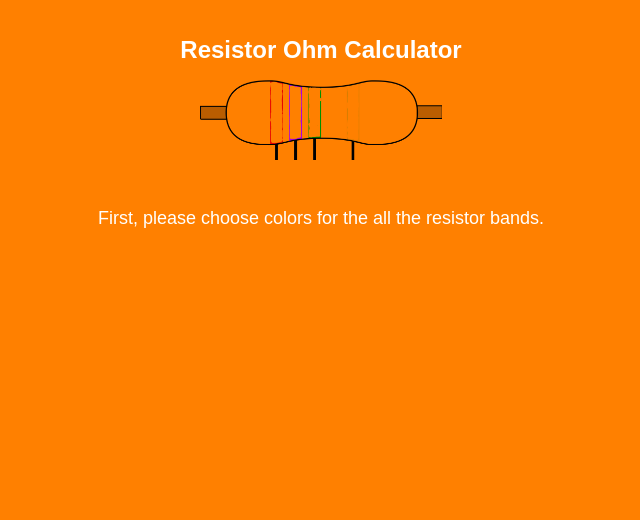
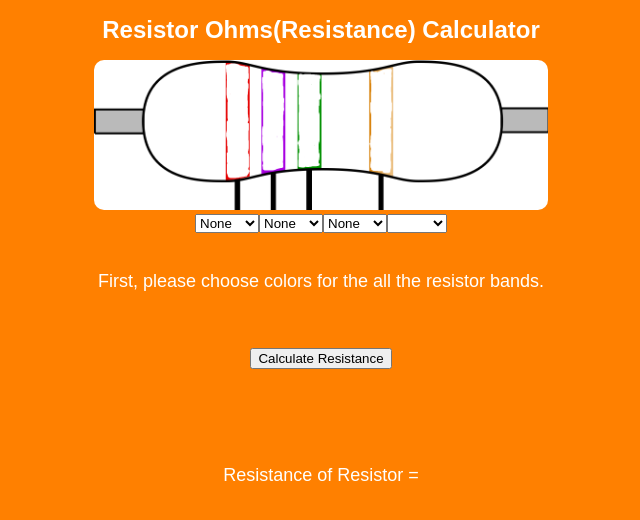
Before and after one commit to bbcawodu/ohm-value-calculator, a React (Create React App) app: page / in a window 1280 px wide. Shown: the top 520 px of the page, without its empty margins (319-959 px from the left). Built offline with nearby package versions, Linux system fonts and the light colour scheme.

Commit message:
- Updated code base.

```diff
--- a/src/App.css
+++ b/src/App.css
@@ -3,12 +3,12 @@
 }
 
 .resistor_pic {
-  height: 80px;
+  border-radius: 10px;
+  height: 150px;
+  background-color: white;
 }
 
 .App-header {
-  height: 150px;
-  padding: 20px;
 }
 
 .App-title {
@@ -17,4 +17,10 @@
 
 .App-intro {
   font-size: large;
+  padding: 20px;
 }
+
+.Error-message {
+  font-size: large;
+  padding: 20px;
+}
--- a/src/App.js
+++ b/src/App.js
@@ -1,21 +1,134 @@
 import React, { Component } from 'react';
 import resistor_pic from './transparent_resistor.png';
 import './App.css';
+import OhmValueCalculator from './OhmCalculatorClass';
+
+
+var bandAColors = [
+    'None',
+    'black',
+    'brown',
+    'red',
+    'orange',
+    'yellow',
+    'green',
+    'blue',
+    'violet',
+    'gray',
+    'white'
+];
+
+var bandBColors = bandAColors.slice();
+
+var bandCColors = bandBColors.concat(['pink', 'silver', 'gold']);
+
+var bandDColors = [
+    null,
+    'silver',
+    'gold',
+    'brown',
+    'red',
+    'yellow',
+    'green',
+    'blue',
+    'violet',
+    'gray'
+];
 
 class App extends Component {
+    constructor(props) {
+        super(props);
+
+        this.state = {
+            ohm_calculator: new OhmValueCalculator(),
+            current_resistance: null,
+            err_message: null,
+            bandAColor: "None",
+            bandBColor: "None",
+            bandCColor: "None",
+            bandDColor: null
+        };
+    }
+
+    handle_bandA_change(e) {
+        this.setState({bandAColor:e.target.value});
+    }
+
+    handle_bandB_change(e) {
+        this.setState({bandBColor:e.target.value});
+    }
+
+    handle_bandC_change(e) {
+        this.setState({bandCColor:e.target.value});
+    }
+
+    handle_bandD_change(e) {
+        this.setState({bandDColor:e.target.value});
+    }
+
   render() {
+      let resistance_string;
+      if (this.state.current_resistance !== null) {
+          resistance_string = "" +
+              this.state.current_resistance.resistance_value +
+              " +-" +
+              this.state.current_resistance.tolerance_value +
+              "% ohms.";
+      }
+      else {resistance_string = null;}
         return (
           <div className="App">
             <header className="App-header">
-            <h1 className="App-title">Resistor Ohm Calculator</h1>
+                <h1 className="App-title">Resistor Ohms(Resistance) Calculator</h1>
+            </header>
             <img src={resistor_pic} className="resistor_pic" alt="resistor_pic" />
-        </header>
+            <div>
+                <select value={this.state.bandAColor} onChange={(e) => this.handle_bandA_change(e)}>{bandAColors.map(color => <option value={color}>{color}</option>)}</select>
+                <select value={this.state.bandBColor} onChange={(e) => this.handle_bandB_change(e)}>{bandBColors.map(color => <option value={color}>{color}</option>)}</select>
+                <select value={this.state.bandCColor} onChange={(e) => this.handle_bandC_change(e)}>{bandCColors.map(color => <option value={color}>{color}</option>)}</select>
+                <select value={this.state.bandDColor} onChange={(e) => this.handle_bandD_change(e)}>{bandDColors.map(color => <option value={color}>{color}</option>)}</select>
+            </div>
             <p className="App-intro">
               First, please choose colors for the all the resistor bands.
+            </p>
+              <br></br>
+              <button onClick={() => this.calculate_resistance()}>Calculate Resistance</button>
+              <br></br>
+              <p className="Error-message">
+                  {this.state.err_message}
+              </p>
+              <p className="App-intro">
+                  Resistance of Resistor = {resistance_string}
               </p>
           </div>
         );
   }
+
+  calculate_resistance() {
+    let bandAColor = this.state.bandAColor;
+    let bandBColor = this.state.bandBColor;
+    let bandCColor = this.state.bandCColor;
+    let bandDColor = this.state.bandDColor;
+
+    try {
+        let ohm_calculator = this.state.ohm_calculator;
+        let resistance = ohm_calculator.calculateOhmValue(bandAColor, bandBColor, bandCColor, bandDColor);
+        this.setState(
+            {
+                ohm_calculator: ohm_calculator,
+                err_message: null,
+                current_resistance: resistance
+            }
+        );
+    }
+    catch (err) {
+        this.setState(
+            {
+                err_message: err.message
+            }
+        )
+    }
+  }
 }
 
 export default App;
--- a/src/index.js
+++ b/src/index.js
@@ -2,18 +2,8 @@ import React from 'react';
 import ReactDOM from 'react-dom';
 import './index.css';
 import App from './App';
-import OhmValueCalculator from './OhmCalculatorClass';
 import registerServiceWorker from './registerServiceWorker';
 
 
-var o = new OhmValueCalculator('red', 'blue', 'pink', null);
-let resistance_object = o.calculateOhmValue();
-console.log(
-    "Resistance is: " +
-    resistance_object.resistance_value +
-    " +-" +
-    resistance_object.tolerance_value +
-    "% ohms."
-);
 ReactDOM.render(<App />, document.getElementById('root'));
 registerServiceWorker();
```
Also changed, not shown: src/constants.js (added, +66 -0 lines), 2 other files (tests, documents, lock files or other folders). Lines whose indentation alone changed are shown as unchanged.
